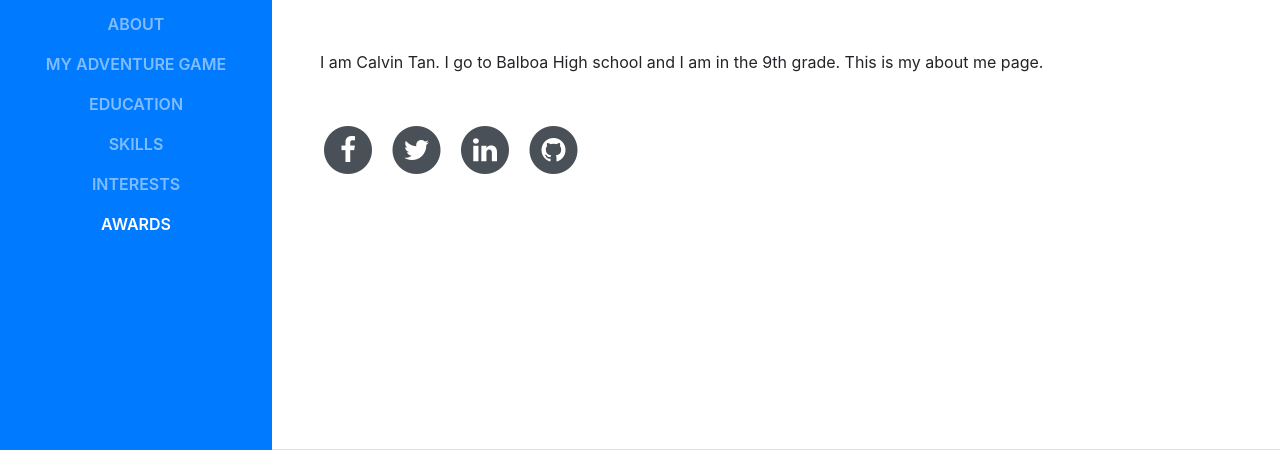
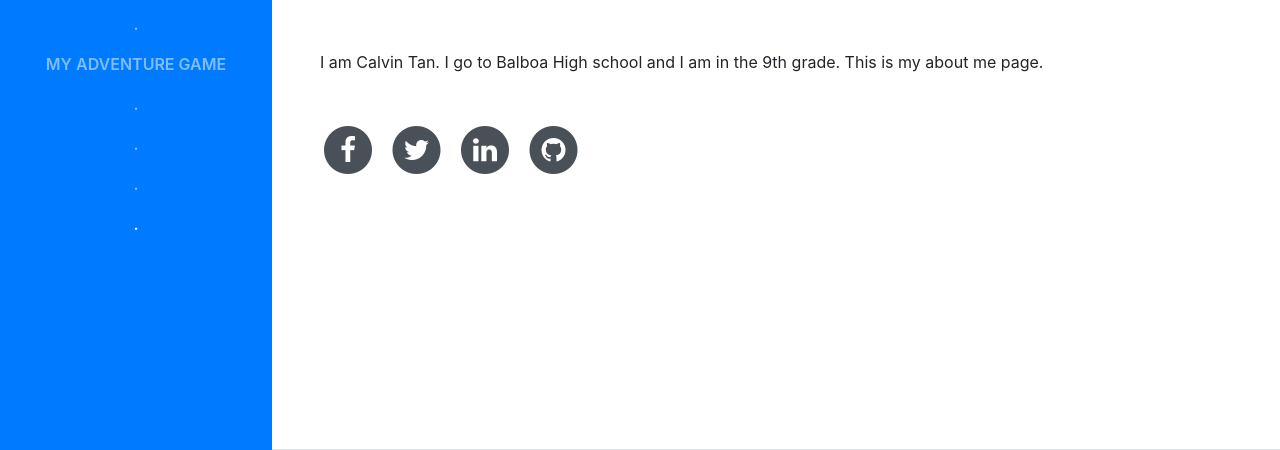
Before and after one commit to catan6/catan6.github.io, a website with bundled scripts: page index.html in a window 1280 px wide. Shown: the part 350-800 px from the top of the page. Built offline with nearby package versions, Linux system fonts and the light colour scheme; a web font is replaced by a local one.

Commit message:
dctdtdtd

```diff
--- a/index.html
+++ b/index.html
@@ -40,22 +40,22 @@
       <div class="collapse navbar-collapse" id="navbarSupportedContent">
         <ul class="navbar-nav">
           <li class="nav-item">
-            <a class="nav-link js-scroll-trigger" href="#about">About</a>
+            <a class="nav-link js-scroll-trigger" href="#about">.</a>
           </li>
           <li class="nav-item">
             <a class="nav-link js-scroll-trigger" href="https://juemura.github.io/wintheworldcup/">My Adventure Game</a>
           </li>
           <li class="nav-item">
-            <a class="nav-link js-scroll-trigger" href="#education">Education</a>
+            <a class="nav-link js-scroll-trigger" href="#education">.</a>
           </li>
           <li class="nav-item">
-            <a class="nav-link js-scroll-trigger" href="#skills">Skills</a>
+            <a class="nav-link js-scroll-trigger" href="#skills">.</a>
           </li>
           <li class="nav-item">
-            <a class="nav-link js-scroll-trigger" href="#interests">Interests</a>
+            <a class="nav-link js-scroll-trigger" href="#interests">.</a>
           </li>
           <li class="nav-item">
-            <a class="nav-link js-scroll-trigger" href="#awards">Awards</a>
+            <a class="nav-link js-scroll-trigger" href="#awards">.</a>
           </li>
         </ul>
       </div>
```
